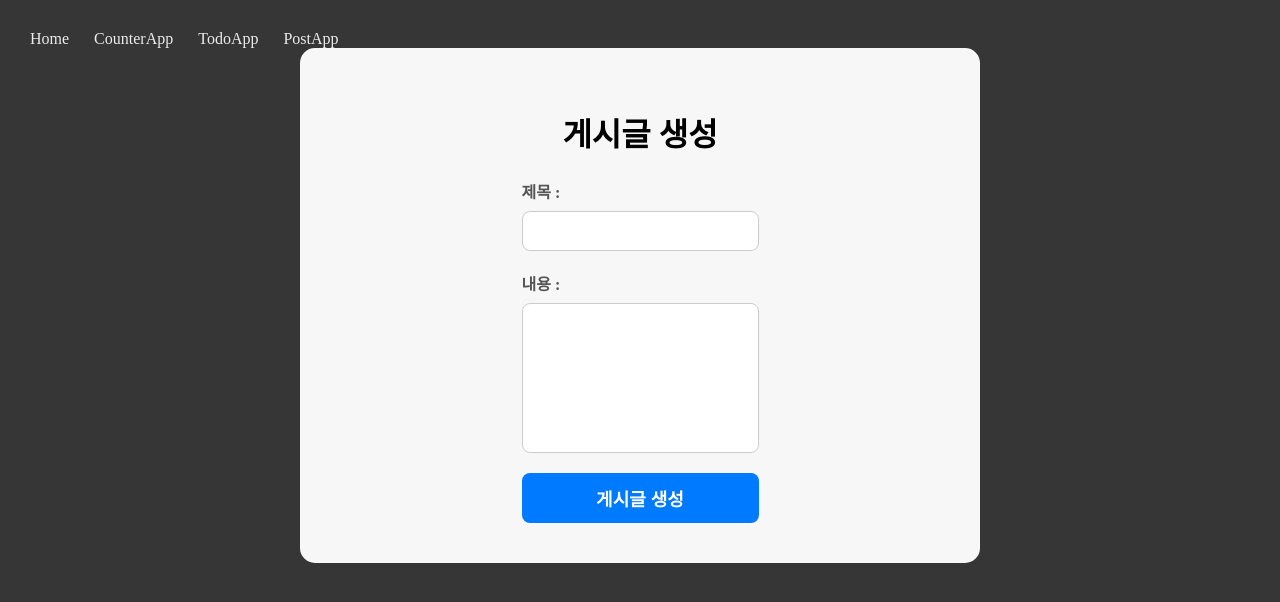
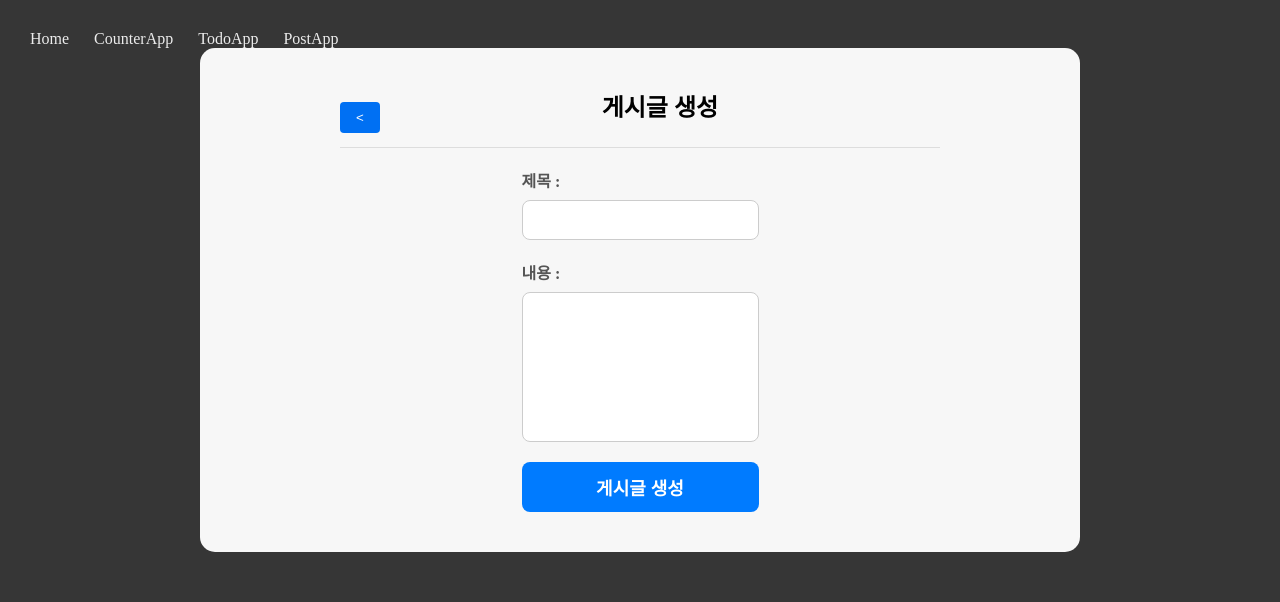
Before and after one commit to Dominico-Yoon/my-portfolio, a Next.js app: page /postApp/create in a window 1280 px wide. Shown: the top 602 px of the page. Built offline with nearby package versions, Linux system fonts and the light colour scheme.

Commit message:
20240814 - feat: Post App 헤더 컴포넌트 추가

```diff
--- a/app/postApp/[id]/components/PostDetail.tsx
+++ b/app/postApp/[id]/components/PostDetail.tsx
@@ -9,7 +9,6 @@ interface Props {
 const PostDetail: FC<Props> = ({ post, user }) => {
   return (
     <div className={styles.postDetail}>
-      <h1>{post?.title}</h1>
       <p>{post?.body}</p>
       <h2>{user?.name}</h2>
     </div>
--- a/app/postApp/[id]/page.tsx
+++ b/app/postApp/[id]/page.tsx
@@ -11,6 +11,7 @@ import PostComment from "./components/PostComment";
 import { useEffect, useState } from "react";
 import { useRouter } from "next/navigation";
 import styles from "../postApp.module.css";
+import PostHeader from "../components/PostHeader";
 
 const Post = ({ params }: { params: { id: string } }) => {
   const [post, setPost] = useState<Post | null>(null);
@@ -57,8 +58,11 @@ const Post = ({ params }: { params: { id: string } }) => {
 
   return (
     <div className={styles.post}>
+      <PostHeader text="<" title={post?.title} />
       <PostDetail post={post} user={user} />
-      <button onClick={handleDelete}>삭제하기</button>
+      <button className={styles.postDelBtn} onClick={handleDelete}>
+        삭제하기
+      </button>
       <div>
         {comments.map((comment: Comment) => (
           <PostComment key={comment.id} comment={comment} />
--- /dev/null
+++ b/app/postApp/components/PostHeader.tsx
@@ -0,0 +1,25 @@
+import { useRouter } from "next/navigation";
+import { FC } from "react";
+import styles from "../postApp.module.css";
+
+interface Props {
+  text: string;
+  title: string | undefined;
+}
+
+const PostHeader: FC<Props> = ({ text, title }) => {
+  const router = useRouter();
+  const handleClickButton = () => {
+    router.back();
+  };
+  return (
+    <div className={styles.postHeader}>
+      <button className={styles.headerBtn} onClick={handleClickButton}>
+        {text}
+      </button>
+      <h1 className={styles.headerTitle}>{title}</h1>
+    </div>
+  );
+};
+
+export default PostHeader;
--- a/app/postApp/create/page.tsx
+++ b/app/postApp/create/page.tsx
@@ -4,6 +4,7 @@ import { createPost } from "@/api";
 import { useRouter } from "next/navigation";
 import { ChangeEvent, FormEvent, useState } from "react";
 import styles from "../postApp.module.css";
+import PostHeader from "../components/PostHeader";
 
 const CreatePost = () => {
   const [title, setTitle] = useState("");
@@ -35,7 +36,7 @@ const CreatePost = () => {
 
   return (
     <div className={styles.createPost}>
-      <h1>게시글 생성</h1>
+      <PostHeader text="<" title="게시글 생성" />
       <form className={styles.createForm} onSubmit={handleSubmit}>
         <div className={styles.containerTitle}>
           <label>제목 : </label>
--- a/app/postApp/page.tsx
+++ b/app/postApp/page.tsx
@@ -5,6 +5,7 @@ import Link from "next/link";
 import { useEffect, useState } from "react";
 import PostList from "./components/PostList";
 import styles from "./postApp.module.css";
+import PostHeader from "./components/PostHeader";
 
 const PostApp = () => {
   const [posts, setPosts] = useState<Post[]>([]);
@@ -32,7 +33,7 @@ const PostApp = () => {
 
   return (
     <div className={styles.postApp}>
-      <h1>게시판</h1>
+      <PostHeader text="<" title="게시판" />
       <div className={styles.btnContainer}>
         <Link href="/postApp/create">
           <button className={styles.createBtn}>게시글 추가</button>
--- a/app/postApp/postApp.module.css
+++ b/app/postApp/postApp.module.css
@@ -64,6 +64,39 @@
   border-color: #0056b3;
 }
 
+.postHeader {
+  display: flex;
+  align-items: center;
+  justify-content: center;
+  position: relative;
+  margin-bottom: 20px;
+  border-bottom: 1px solid #ddd;
+  min-width: 600px;
+}
+
+.headerBtn {
+  left: 20px;
+  padding: 8px 16px;
+  background-color: #0070f3;
+  color: white;
+  border: none;
+  border-radius: 4px;
+  cursor: pointer;
+  transition: background-color 0.3s ease;
+}
+
+.headerBtn:hover {
+  background-color: #005bb5;
+}
+
+.headerTitle {
+  font-size: 1.5rem;
+  color: black;
+  text-align: center;
+  margin: 0;
+  flex-grow: 1;
+}
+
 .PostList {
   display: flex;
   flex-direction: column;
@@ -127,7 +160,7 @@
   color: #888;
 }
 
-.post button {
+.postDelBtn {
   background-color: #e74c3c;
   color: white;
   border: none;
@@ -137,7 +170,7 @@
   transition: background-color 0.3s ease;
 }
 
-.post button:hover {
+.postDelBtn:hover {
   background-color: #c0392b;
 }
 
@@ -166,7 +199,7 @@
   background-color: #f7f7f7;
   padding: 40px;
   border-radius: 15px;
-  max-width: 600px;
+  max-width: 800px;
   margin: 0 auto;
 }
 
```
